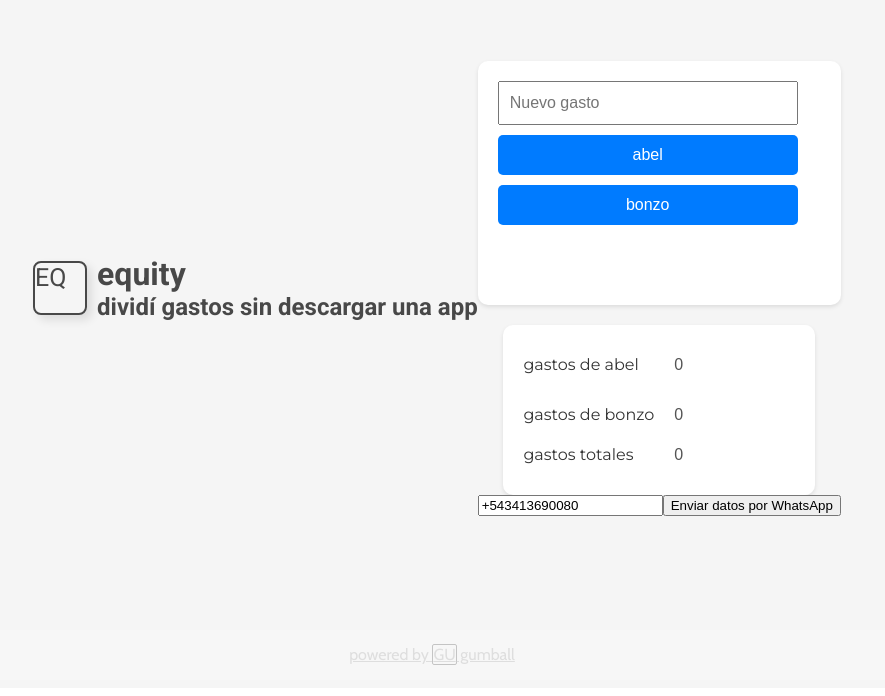
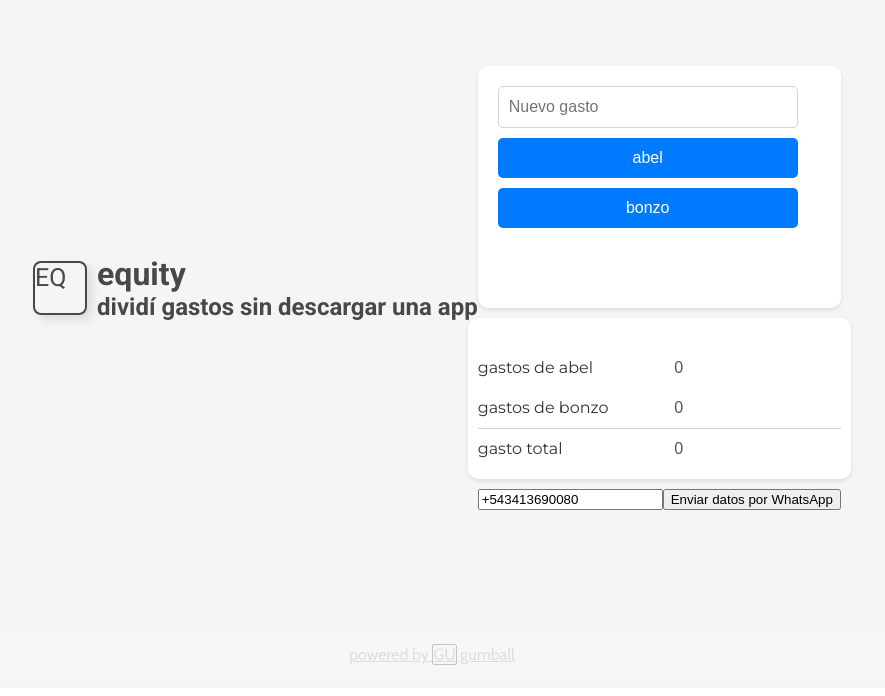
Before and after one commit to bcmfranco/equity, a Nuxt app: page / in a window 1280 px wide. Shown: the part 120-816 px from the top of the page, without its empty margins (208-1093 px from the left). Built offline with nearby package versions, Linux system fonts and the light colour scheme.

Commit message:
Add sentence div

```diff
--- a/src/pages/index.vue
+++ b/src/pages/index.vue
@@ -21,6 +21,7 @@
         </div>
       </div>
 
+      <div id="sentence">
         <div id="total_wrapper">
           <div id="type_totals">
             <div class="type_totals_wrappers" id="abel_total">
@@ -35,7 +36,7 @@
           </div>
 
           <div class="type_totals_wrappers">
-          <label for="totalBonzo">gastos totales</label>
+            <label for="totalBonzo">gasto total</label>
             <input type="number" class="total_input" id="max_total" v-model="totalMax" disabled />
           </div>
         </div>
@@ -44,6 +45,8 @@
             <p v-if="calculateDebt().abel > 0">Abel debe pagarle a Bonzo: {{ calculateDebt().abel }}</p>
             <p v-if="calculateDebt().bonzo > 0">Abel debe pagarle a Bonzo: {{ calculateDebt().bonzo }}</p>
         </div>
+      </div>
+
 
 
 
@@ -252,6 +255,8 @@ export default {
   height: 40px;
   padding: 0 10px;
   font-size: 16px;
+  border-radius: 5px;
+  border: 1px solid lightgrey;
 }
 
 #input_wrapper button {
@@ -276,6 +281,12 @@ export default {
   color: #333;
 }
 
+#item_list button {
+  border: none;
+  background-color: inherit;
+  color: inherit;
+}
+
 .item {
   display: flex;
   justify-content: space-between;
@@ -285,14 +296,27 @@ export default {
   border-bottom: 1px solid #ccc;
 }
 
-#total_wrapper {
-  margin-top: 20px;
-  padding: 20px;
+#sentence{
   border-radius: 10px;
   box-shadow: 0px 2px 4px rgba(0, 0, 0, 0.1);
   background-color: #fff;
+  margin: 10px 0px;
+  width: 100%;
   color: #333;
+  padding: 10px;
 }
+
+#sentence #total_wrapper {
+  margin-top: 20px;
+}
+
+#total_wrapper #type_totals{
+  border-bottom: 1px solid lightgray;
+}
+
+#sentence #deb_wrapper {
+}
+
 
 .total_input {
   width: 100px;
@@ -306,7 +330,6 @@ export default {
 #type_totals {
   display: flex;
   flex-direction: column;
-  gap: 10px;
 }
 
 .type_totals_wrappers {
```
Lines whose indentation alone changed are shown as unchanged.
